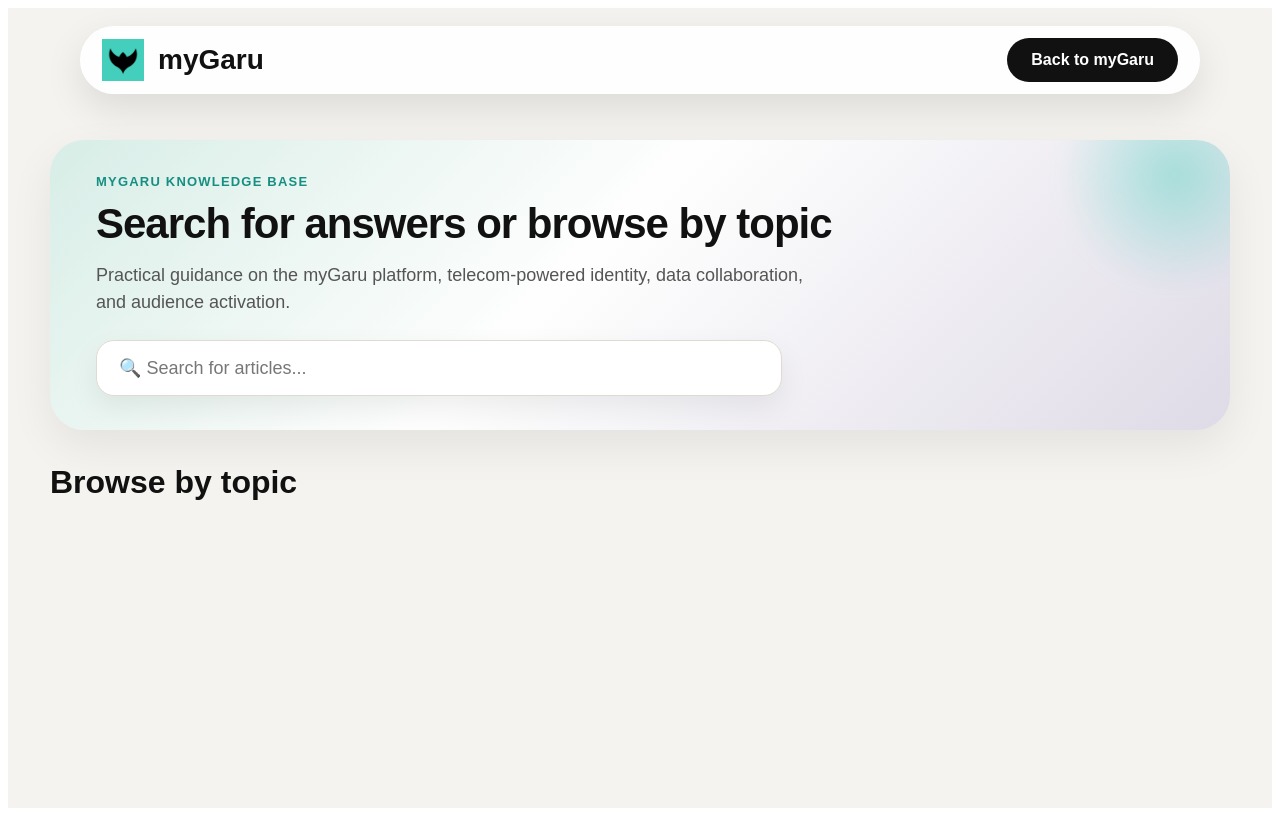
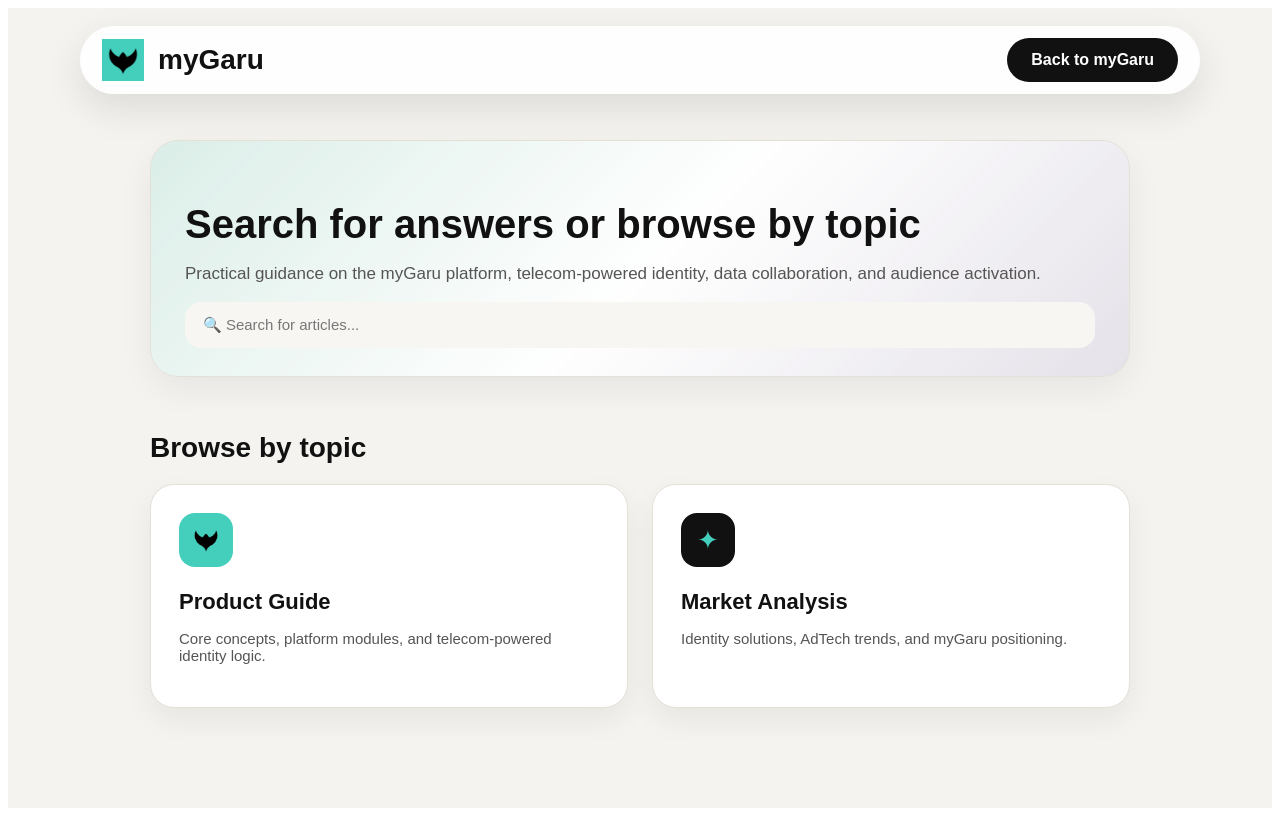
Before and after one commit to DariaTTT85/mygaru-help-center, a Next.js app: page / in a window 1280 px wide. Built offline with nearby package versions, Linux system fonts and the light colour scheme.

Commit message:
Update page.tsx
update homepage layout

```diff
--- a/app/page.tsx
+++ b/app/page.tsx
@@ -1,97 +1,4 @@
-type Article = {
-  title: string;
-  category: string;
-  shortAnswer: string;
-  slug: string;
-  order: number;
-};
-
-const categoryMeta: Record<
-  string,
-  {
-    href: string;
-    description: string;
-    iconType: "logo" | "star";
-  }
-> = {
-  "Product Guide": {
-    href: "/product-guide",
-    description: "Core concepts, platform modules, and telecom-powered identity logic.",
-    iconType: "logo",
-  },
-  "Market Analysis": {
-    href: "/market-analysis",
-    description: "Identity solutions, AdTech market shifts, and myGaru positioning.",
-    iconType: "star",
-  },
-};
-
-async function getArticles(): Promise<Article[]> {
-  const token = process.env.NOTION_TOKEN;
-  const databaseId = process.env.NOTION_DATABASE_ID;
-
-  if (!token || !databaseId) return [];
-
-  const response = await fetch(
-    `https://api.notion.com/v1/databases/${databaseId}/query`,
-    {
-      method: "POST",
-      headers: {
-        Authorization: `Bearer ${token}`,
-        "Content-Type": "application/json",
-        "Notion-Version": "2022-06-28",
-      },
-      body: JSON.stringify({
-        filter: {
-          property: "Status",
-          status: {
-            equals: "Ready",
-          },
-        },
-        sorts: [
-          {
-            property: "Order",
-            direction: "ascending",
-          },
-        ],
-      }),
-      cache: "no-store",
-    }
-  );
-
-  const data = await response.json();
-
-  if (!response.ok) {
-    console.error("Notion API error:", data);
-    return [];
-  }
-
-  return data.results.map((item: any) => ({
-    title: item.properties?.Title?.title?.[0]?.plain_text || "Untitled",
-    category: item.properties?.Category?.select?.name || "Uncategorised",
-    shortAnswer:
-      item.properties?.["Short answer"]?.rich_text?.[0]?.plain_text || "",
-    slug: item.properties?.Slug?.rich_text?.[0]?.plain_text || "",
-    order: item.properties?.Order?.number || 999,
-  }));
-}
-
-export default async function Home() {
-  const articles = await getArticles();
-
-  const groupedArticles = articles.reduce<Record<string, Article[]>>(
-    (acc, article) => {
-      if (!acc[article.category]) acc[article.category] = [];
-      acc[article.category].push(article);
-      return acc;
-    },
-    {}
-  );
-
-  const categories = Object.keys(categoryMeta).filter(
-    (category) => groupedArticles[category]?.length
-  );
-
+export default function HomePage() {
   return (
     <main
       style={{
@@ -101,13 +8,8 @@
         color: "#111",
       }}
     >
-      <header
-        style={{
-          padding: "18px 72px",
-          display: "flex",
-          justifyContent: "center",
-        }}
-      >
+      {/* HEADER */}
+      <header style={{ padding: "18px 72px", display: "flex", justifyContent: "center" }}>
         <div
           style={{
             width: "100%",
@@ -121,26 +23,13 @@
             boxShadow: "0 14px 38px rgba(0,0,0,0.10)",
           }}
         >
-          <a
-            href="/"
-            style={{
-              display: "flex",
-              alignItems: "center",
-              gap: 14,
-              color: "#111",
-              textDecoration: "none",
-            }}
-          >
-            <img
-              src="/mygaru-icon.png"
-              alt="myGaru"
-              style={{ width: 42, height: 42 }}
-            />
+          <a href="/" style={{ display: "flex", alignItems: "center", gap: 14, textDecoration: "none", color: "#111" }}>
+            <img src="/mygaru-icon.png" alt="myGaru" style={{ width: 42, height: 42 }} />
             <strong style={{ fontSize: 28 }}>myGaru</strong>
           </a>
 
           <a
-            href="https://mygaru.com/"
+            href="/"
             style={{
               background: "#111",
               color: "white",
@@ -155,177 +44,123 @@
         </div>
       </header>
 
-      <section
+      {/* HERO (уменьшенный) */}
+      <section style={{ maxWidth: 980, margin: "0 auto", padding: "28px 24px 20px" }}>
+        <div
           style={{
-          maxWidth: 1180,
-          margin: "0 auto",
-          padding: "28px 32px 34px",
+            borderRadius: 28,
+            padding: "28px 34px",
+            background:
+              "linear-gradient(135deg, rgba(68,207,189,0.14), rgba(255,255,255,0.96) 52%, rgba(92,70,180,0.10))",
+            border: "1px solid #e4e1d8",
+            boxShadow: "0 12px 34px rgba(0,0,0,0.06)",
           }}
         >
-        <div
-          style={{
-            borderRadius: 34,
-            padding: "34px 46px",
-            background:
-              "linear-gradient(135deg, rgba(68,207,189,0.16), rgba(255,255,255,0.94) 45%, rgba(92,70,180,0.14))",
-            boxShadow: "0 16px 44px rgba(0,0,0,0.07)",
-            position: "relative",
-            overflow: "hidden",
-          }}
-        >
-          <div
-            style={{
-              position: "absolute",
-              right: -70,
-              top: -90,
-              width: 250,
-              height: 250,
-              borderRadius: "50%",
-              background:
-                "radial-gradient(circle, rgba(68,207,189,0.42), transparent 65%)",
-              filter: "blur(10px)",
-            }}
-          />
-
-          <div style={{ position: "relative", maxWidth: 820 }}>
-            <p
-              style={{
-                color: "#168f82",
-                fontWeight: 700,
-                letterSpacing: 1.2,
-                textTransform: "uppercase",
-                fontSize: 13,
-                margin: "0 0 12px",
-              }}
-            >
-              myGaru Knowledge Base
-            </p>
-
-            <h1
-              style={{
-                fontSize: 42,
-                lineHeight: 1.08,
-                margin: "0 0 16px",
-                letterSpacing: "-1px",
-              }}
-            >
+          <h1 style={{ fontSize: 40, marginBottom: 12 }}>
             Search for answers or browse by topic
           </h1>
 
-            <p
-              style={{
-                fontSize: 18,
-                lineHeight: 1.5,
-                color: "#555",
-                maxWidth: 720,
-                margin: "0 0 24px",
-              }}
-            >
+          <p style={{ color: "#555", fontSize: 17, marginBottom: 18 }}>
             Practical guidance on the myGaru platform, telecom-powered identity,
             data collaboration, and audience activation.
           </p>
 
           <div
             style={{
-                maxWidth: 640,
-                background: "white",
-                border: "1px solid #dedbd2",
-                borderRadius: 18,
-                padding: "16px 22px",
-                fontSize: 18,
+              background: "#f7f6f2",
+              borderRadius: 16,
+              padding: "14px 18px",
               color: "#777",
-                boxShadow: "0 12px 30px rgba(0,0,0,0.07)",
+              fontSize: 15,
             }}
           >
             🔍 Search for articles...
           </div>
         </div>
-        </div>
       </section>
 
-      <section
-        style={{
-          maxWidth: 1180,
-          margin: "0 auto",
-          padding: "0 32px 70px",
-        }}
-      >
-        <h2 style={{ fontSize: 32, margin: "0 0 24px" }}>Browse by topic</h2>
+      {/* CARDS */}
+      <section style={{ maxWidth: 980, margin: "0 auto", padding: "12px 24px 80px" }}>
+        <h2 style={{ fontSize: 28, marginBottom: 20 }}>Browse by topic</h2>
 
         <div
           style={{
             display: "grid",
-            gridTemplateColumns: "repeat(3, minmax(260px, 1fr))",
-            gap: 28,
+            gridTemplateColumns: "1fr 1fr",
+            gap: 24,
           }}
         >
-          {categories.map((category) => {
-            const meta = categoryMeta[category];
-            const count = groupedArticles[category]?.length || 0;
-
-            return (
+          {/* PRODUCT GUIDE */}
           <a
-                key={category}
-                href={meta.href}
+            href="/product-guide"
             style={{
-                  display: "block",
-                  minHeight: 215,
-                  padding: 32,
-                  borderRadius: 30,
-                  background:
-                    meta.iconType === "star"
-                      ? "linear-gradient(135deg, rgba(68,207,189,0.14), rgba(255,255,255,1) 45%, rgba(92,70,180,0.16))"
-                      : "white",
-                  border: "1px solid #e4e1d8",
               textDecoration: "none",
               color: "#111",
-                  boxShadow: "0 14px 40px rgba(0,0,0,0.07)",
+              background: "white",
+              border: "1px solid #e4e1d8",
+              borderRadius: 24,
+              padding: 28,
+              boxShadow: "0 12px 30px rgba(0,0,0,0.06)",
+              display: "block",
             }}
           >
             <div
               style={{
-                    width: 60,
-                    height: 60,
-                    borderRadius: 20,
-                    background: meta.iconType === "logo" ? "#44cfbd" : "#111",
+                width: 54,
+                height: 54,
+                borderRadius: 16,
+                background: "#44cfbd",
                 display: "flex",
                 alignItems: "center",
                 justifyContent: "center",
-                    marginBottom: 26,
+                marginBottom: 18,
               }}
             >
-                  {meta.iconType === "logo" ? (
-                    <img
-                      src="/mygaru-icon.png"
-                      alt=""
-                      style={{ width: 40, height: 40 }}
-                    />
-                  ) : (
-                    <span style={{ color: "#44cfbd", fontSize: 30 }}>✦</span>
-                  )}
+              <img src="/mygaru-icon.png" alt="" style={{ width: 34 }} />
             </div>
 
-                <h3 style={{ fontSize: 27, margin: "0 0 12px" }}>
-                  {category}
-                </h3>
+            <h3 style={{ fontSize: 22, marginBottom: 10 }}>Product Guide</h3>
 
-                <p
+            <p style={{ color: "#555", fontSize: 15 }}>
+              Core concepts, platform modules, and telecom-powered identity logic.
+            </p>
+          </a>
+
+          {/* MARKET ANALYSIS */}
+          <a
+            href="/market-analysis"
             style={{
-                    color: "#666",
-                    fontSize: 17,
-                    lineHeight: 1.5,
-                    marginBottom: 26,
+              textDecoration: "none",
+              color: "#111",
+              background: "white",
+              border: "1px solid #e4e1d8",
+              borderRadius: 24,
+              padding: 28,
+              boxShadow: "0 12px 30px rgba(0,0,0,0.06)",
+              display: "block",
             }}
           >
-                  {meta.description}
-                </p>
+            <div
+              style={{
+                width: 54,
+                height: 54,
+                borderRadius: 16,
+                background: "#111",
+                display: "flex",
+                alignItems: "center",
+                justifyContent: "center",
+                marginBottom: 18,
+              }}
+            >
+              <span style={{ color: "#44cfbd", fontSize: 26 }}>✦</span>
+            </div>
 
-                <p style={{ color: "#168f82", fontWeight: 700, fontSize: 17 }}>
-                  {count} {count === 1 ? "article" : "articles"} →
+            <h3 style={{ fontSize: 22, marginBottom: 10 }}>Market Analysis</h3>
+
+            <p style={{ color: "#555", fontSize: 15 }}>
+              Identity solutions, AdTech trends, and myGaru positioning.
             </p>
           </a>
-            );
-          })}
         </div>
       </section>
     </main>
```
Lines whose indentation alone changed are shown as unchanged.
